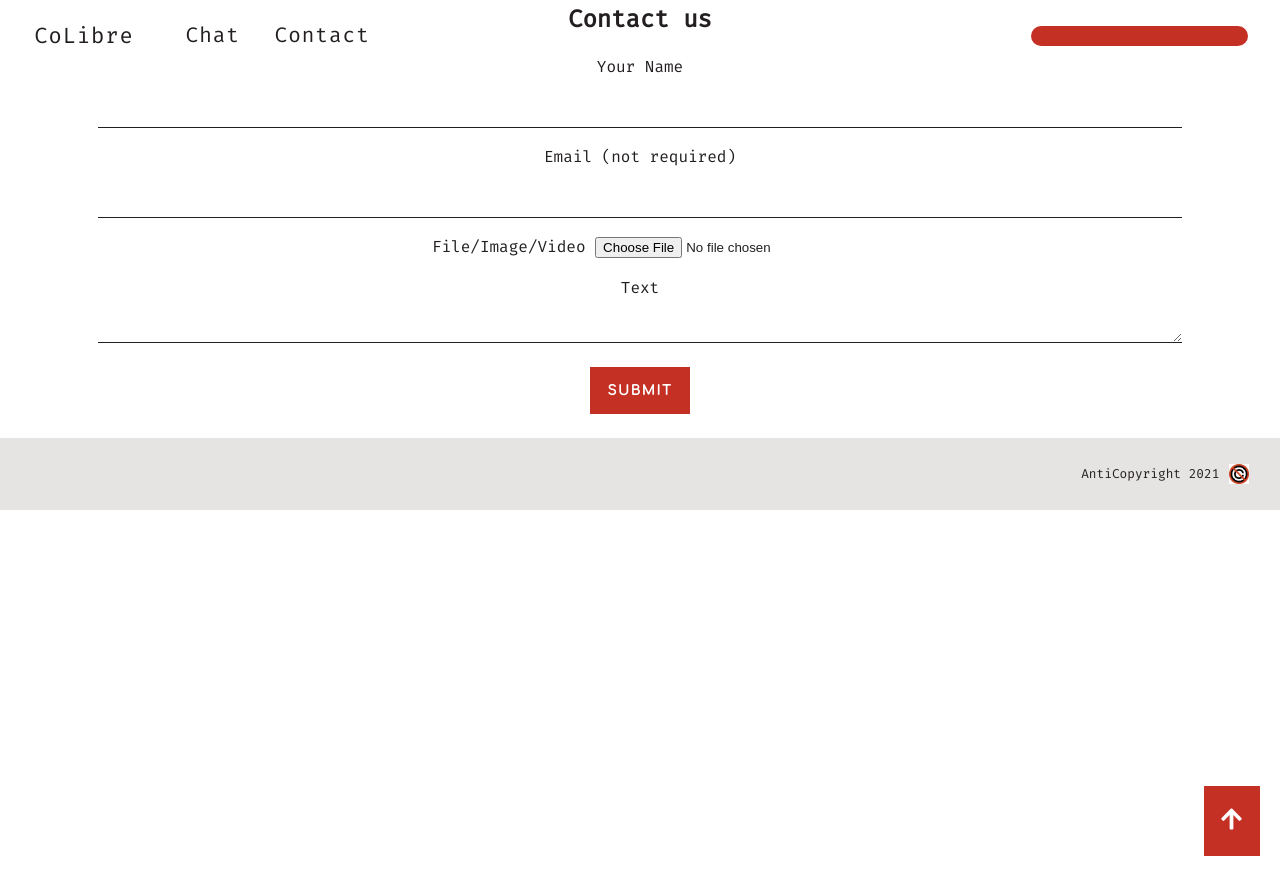
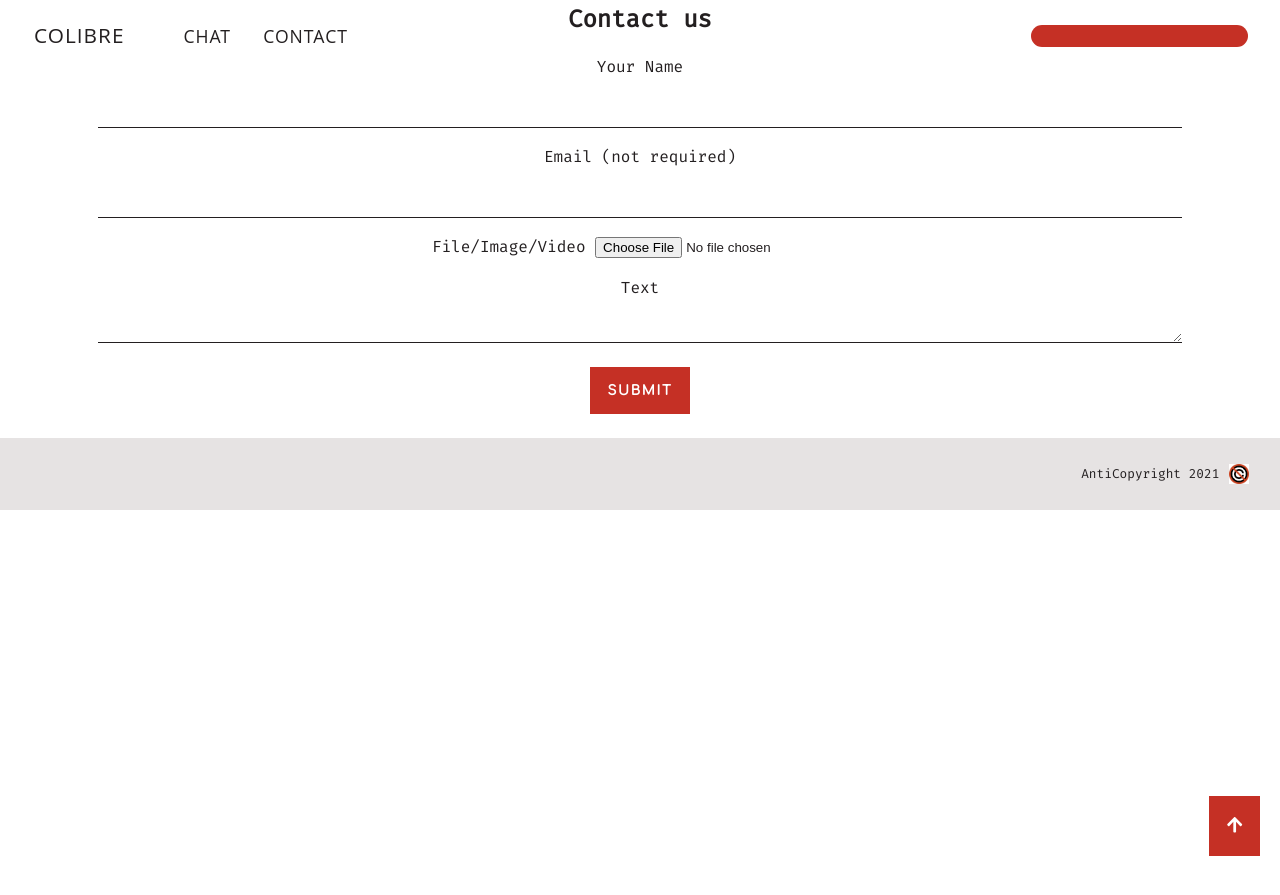
Before and after one commit to colibreradio/colibreradiotest, a Jekyll site: the page built from contact.markdown, in a window 1280 px wide. Shown: the top 895 px of the page. Built offline with Jekyll 4.4.1, drawn with Linux system fonts in a browser that asks for light colours; nearby versions of some CDN libraries; a script that is not in the unit is left out.

Commit message:
NEW STYLE

```diff
--- a/_includes/nav.html
+++ b/_includes/nav.html
@@ -2,14 +2,14 @@
     <nav>
         <div class="nav-cols">
             <div>
-                <a href="#" class="logo">CoLibre</a>
+                <a href="#" class="logo">COLIBRE</a>
             </div>
             <ul class="nav-links">
                 <li>
-                    <a href="#chat">Chat</a>
+                    <a href="#chat">CHAT</a>
                 </li>
                 <li>
-                    <a href="#contact">Contact</a>
+                    <a href="#contact">CONTACT</a>
                 </li>
             </ul>
             <div class="player">
--- a/css/styles.css
+++ b/css/styles.css
@@ -44,8 +44,9 @@ img {
 
 
 a {
+  font-family: "Open Sans",sans-serif;
   color: var(--primary-color);
-  font-size: 1.5em;
+  font-size: 1.1em;
   letter-spacing: 1px;
   text-decoration: none;
   border-bottom: 1pz solid transparent;
@@ -91,7 +92,7 @@ nav {
 
 .logo {
   color: var(--primary-color);
-  font-size: 22px;
+  font-size: 1.3em;
 }
 
 nav .nav-cols {
@@ -101,7 +102,6 @@ nav .nav-cols {
   padding-left: 2rem;
   padding-right: 2rem;
   align-items: center;
-  font-size: 14px;
   width: 100%;
 }
 
```
